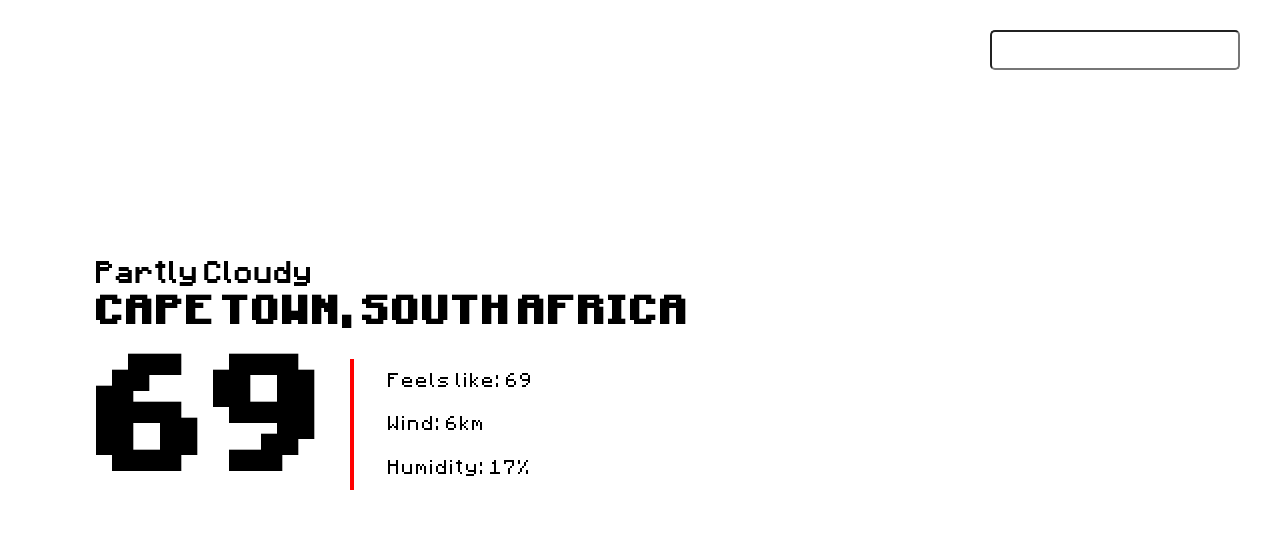
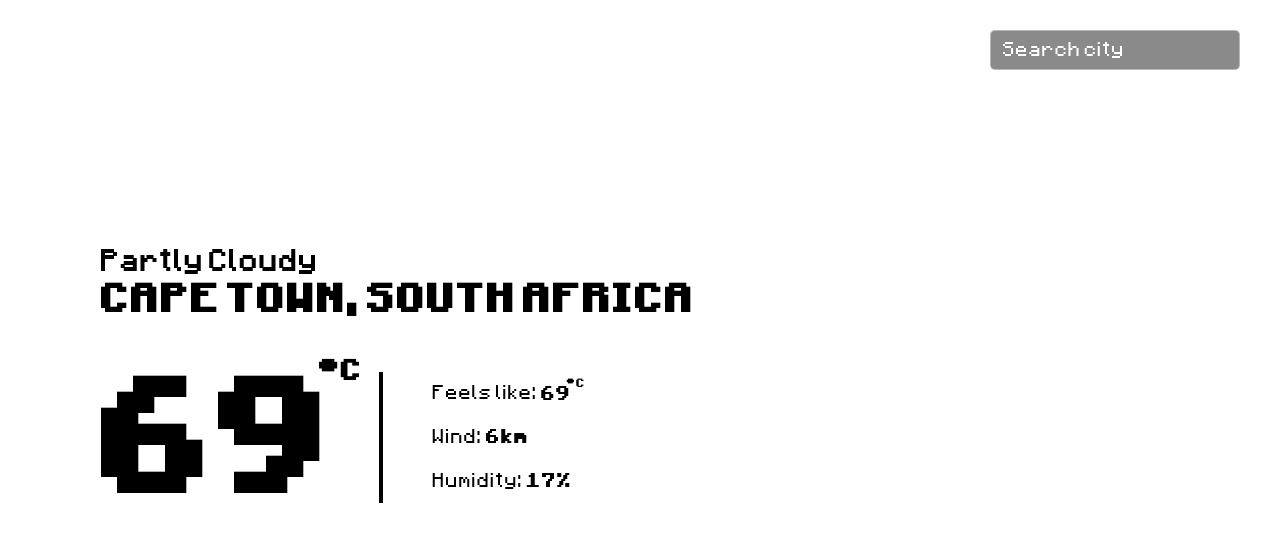
Before and after one commit to Facaller/odin_weather_app, a website built with webpack: page src/index.html in a window 1280 px wide. Built offline with nearby package versions, Linux system fonts and the light colour scheme; no server answers.

Commit message:
Finish styling for data area and input

```diff
--- a/src/index.html
+++ b/src/index.html
@@ -14,12 +14,12 @@
             </div>
             <div class="numerical-data-box">
                 <div class="degrees-box">
-                    <h1>69</h1>
+                    <h1 class="temperature">69</h1>
                 </div>
                 <div class="humidity-box">
-                    <p>Feels like: 69</p>
-                    <p>Wind: 6km</p>
-                    <p>Humidity: 17%</p>
+                    <p>Feels like: <span class="feels-like">69</span></p>
+                    <p>Wind: <span>6km</span></p>
+                    <p>Humidity: <span>17%</span></p>
                 </div>
             </div>
         </div>
@@ -27,7 +27,7 @@
             <form action="">
                 <div>
                     <label for="search"></label>
-                    <input type="text" name="search" id="search">
+                    <input type="text" name="search" id="search" placeholder="Search city">
                 </div>
             </form>
         </div>
--- a/src/styles.css
+++ b/src/styles.css
@@ -30,17 +30,26 @@ html, body {
 input {
     width: 250px;
     height: 40px;
-    padding: 4px;
+    padding: 8px 12px;
+    border: 1px solid rgba(255, 255, 255, 0.4); /* soft white border */
     border-radius: 5px;
-    font-family: 'mojang';
+    font: 1rem 'mojang';
+    color: white;
+    background-color: rgba(60, 60, 60, 0.6);
+    outline: none;
+}
+
+input::placeholder {
+    color: white;
+    letter-spacing: 0.6px;
 }
 
 h1 {
-    font-size: 8em
+    font-size: 8rem;
 }
 
 h2 {
-    font-size: 2em;
+    font-size: 2rem;
     text-transform: uppercase;
 }
 
@@ -51,17 +60,21 @@ h2 {
 }
 
 h3 {
-    font-size: 1.5em;
+    font-size: 1.5rem;
     letter-spacing: 1px;
 }
 
 p {
-    letter-spacing: 1.5px;
+    letter-spacing: .7px;
 }
 
 h3,
 p {
     font-family: 'mojang';
+}
+
+span {
+    font-family: 'mojang-bold';
 }
 /* make a grid layout for input and data */
 .container {
@@ -76,7 +89,7 @@ p {
     grid-column: 1/2;
     display: flex;
     flex-direction: column;
-    row-gap: 30px;
+    row-gap: 45px;
     margin: 0px 0px 5% 10%;
 }
 
@@ -84,25 +97,53 @@ p {
     display: flex;
     flex-direction: column;
     gap: 10px;
+    padding: 5px;
 }
 
 .numerical-data-box {
     display: flex;
-
+    padding: 5px;
 }
 
 .degrees-box {
     display: flex;
     align-items: center;
-    border-right: solid red 4px;
-    padding-right: 20px;
+}
+
+.temperature {
+    position: relative;
+    top: 0;
+    transform: translateY(7%);
+}
+
+.temperature::after {
+    content: "°C";
+    font-size: 0.18em;
+    vertical-align: super;
+    position: relative;
+    top: -3em;
+    left: -0.7em;
 }
 
 .humidity-box {
-    margin-left: 34px;
+    padding-left: 50px;
     display: flex;
     flex-direction: column;
     justify-content: space-around;
+    border-left: 4px solid black;
+}
+
+.feels-like {
+    position: relative;
+}
+
+.feels-like::after {
+    content: "°C";
+    font-size: 0.6em;
+    vertical-align: super;
+    position: relative;
+    top: -0.7em;
+    left: -0.5em;
 }
 
 .form-container {
```
